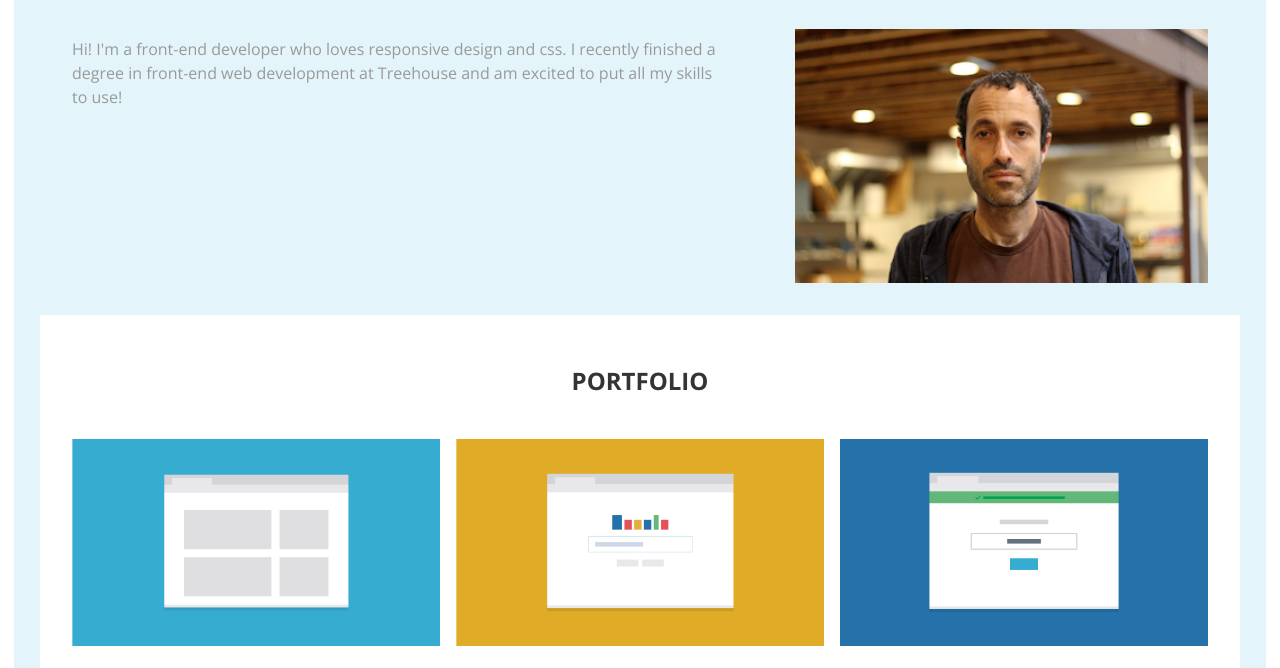
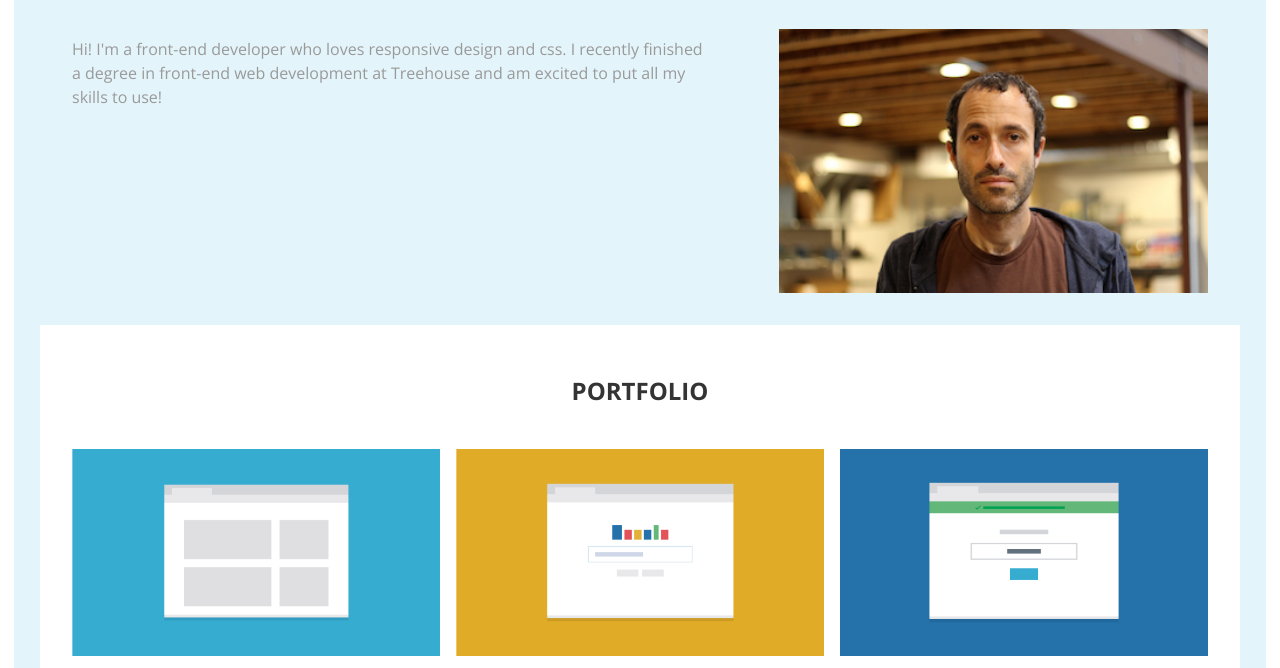
Before and after one commit to ericgold/css_to_sass, a plain HTML site: page index.html in a window 1280 px wide. Shown: the part 108-776 px from the top of the page. Drawn offline with nearby package versions, Linux system fonts and the light colour scheme.

Commit message:
intro image in firefox
assigned % width to intro image for medium and large media queries.
this makes the image display better in firefox, but it’s still not
perfect.

```diff
--- a/index.html
+++ b/index.html
@@ -2,6 +2,7 @@
 <html lang="en">
 <head>
 	<title>css-to-sass</title>
+	<meta charset="utf-8">
 	<link rel="stylesheet" type="text/css" href="https://necolas.github.io/normalize.css/3.0.3/normalize.css">
 	<link href='https://fonts.googleapis.com/css?family=Open+Sans:400,700' rel='stylesheet' type='text/css'>
 	<link rel="stylesheet" href="https://maxcdn.bootstrapcdn.com/font-awesome/4.6.1/css/font-awesome.min.css">
--- a/scss/components/_introduction.scss
+++ b/scss/components/_introduction.scss
@@ -9,12 +9,18 @@
 			align-self: flex-start;
 			text-align: left;
 			margin-top: 2em;
+			width: 70%;
 		}
+		@include mq(large) {
+			width: 60%;
+		}
+
 	}
 
 	@include mq(medium) {
 		@include flexy(row-reverse);
 	}
+
 }
 
 .intro-image {
@@ -22,10 +28,10 @@
 
 	@include mq(medium) {
 		margin: 2em;
-		width: 40%;
+		width: 30%;
 	}
 
 	@include mq(large) {
-		width: 70%;
+		width: 40%;
 	}
 }
```
Also changed, not shown: css/application.css, 1 other file.
